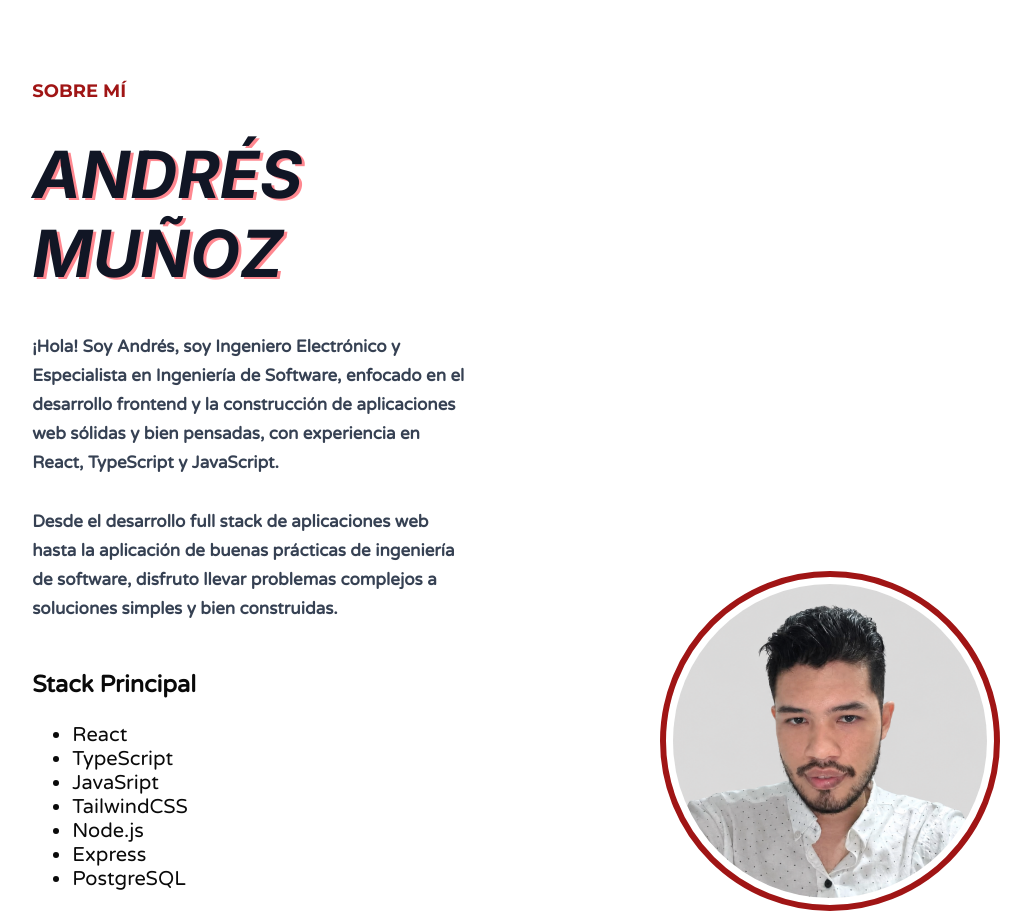
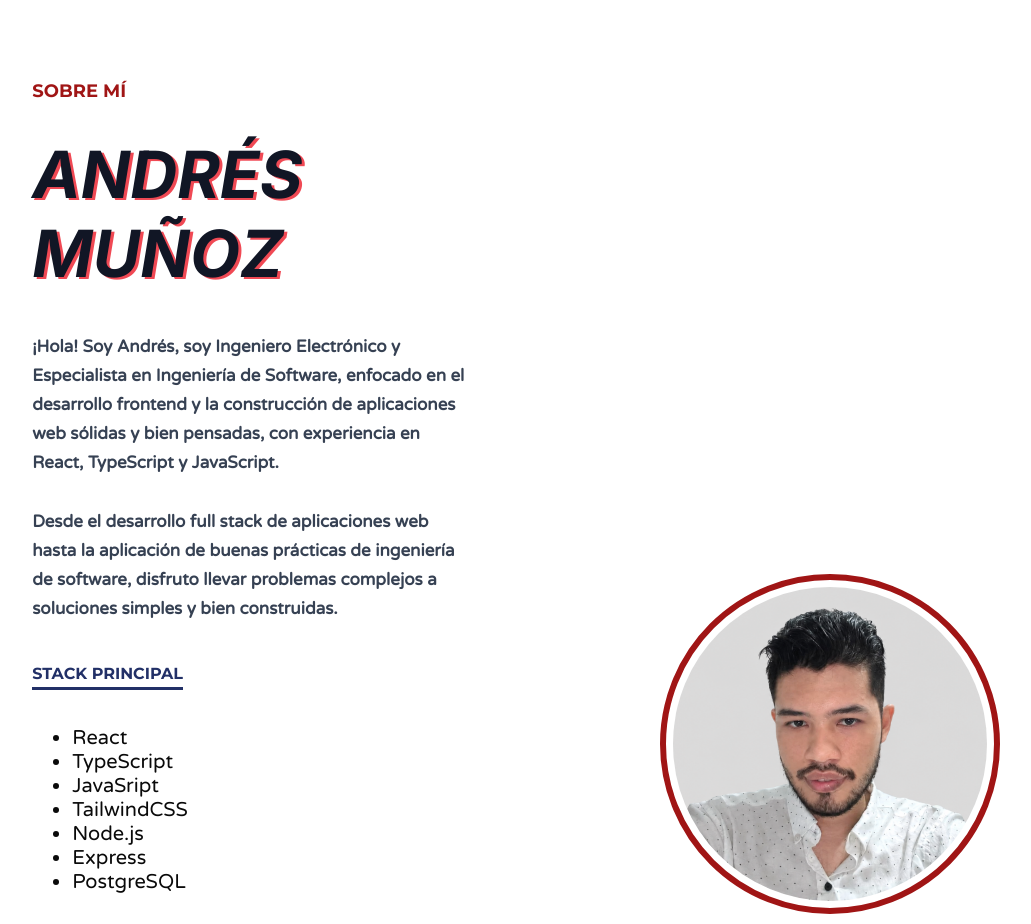
Before and after one commit to andresmdevco/portfolio, a React (Vite) app: page / in a window 1280 px wide. Shown: the part 820-1744 px from the top of the page, without its empty margins (89-1120 px from the left). Built offline with nearby package versions, Linux system fonts and the light colour scheme.

Commit message:
style: update About colors and theme variables

```diff
--- a/src/components/About/About.module.css
+++ b/src/components/About/About.module.css
@@ -50,7 +50,6 @@
 
 .title {
   margin: 0;
-
   color: var(--dark-blue);
   font-size: 4.5rem;
   font-weight: 700;
@@ -59,8 +58,7 @@
   text-transform: uppercase;
   padding: .8rem 0;
 
-  text-shadow: 3px 2px 0 var(--rosa);
-
+  text-shadow: 3px 2px 0 var(--lightRed);
 }
 @media (min-width: 768px) {
   .title {
@@ -84,8 +82,14 @@
   margin: 0;
 }
 
-.techStack h3{
-  color: var(--black);
+.techStack h3 {
+  display: inline-block;
+  padding-bottom: .4rem;
+  font-size: 1.6rem;
+  color: var(--blue);
+  font-family: var(--subtitlesFont);
+  text-transform: uppercase;
+  border-bottom: 3px solid var(--blue);
 }
 
 .techStackList {
@@ -98,7 +102,7 @@
   justify-content: center;
   align-items: flex-end;
 }
-.image img{
+.image img {
   width: 100%;
   max-width: 34rem;
   aspect-ratio: 1 / 1;
--- a/src/index.css
+++ b/src/index.css
@@ -2,9 +2,9 @@
   --primary: #A01515;
   --red: #DC2626;
   --lightRed: #F04954;
-  --rosa: #ff8890;
   --dark-blue: #111625;
   --gray-dark: #364153;
+  --blue: #223067;
   --gray: #AEB0B3;
   --black: #0A0A0A;
   --white: #FFFFFF;
```
